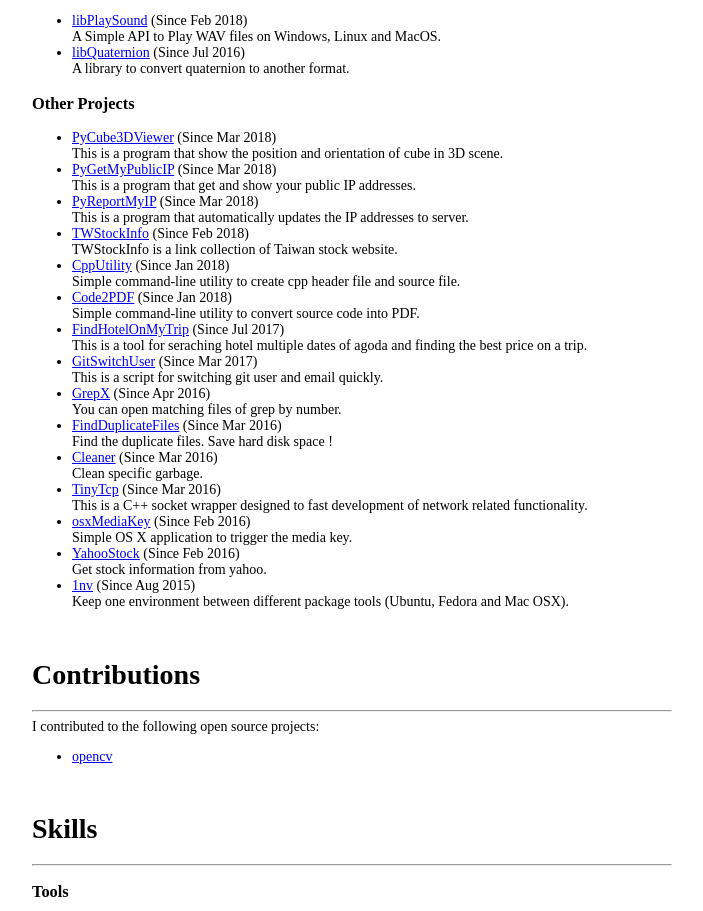
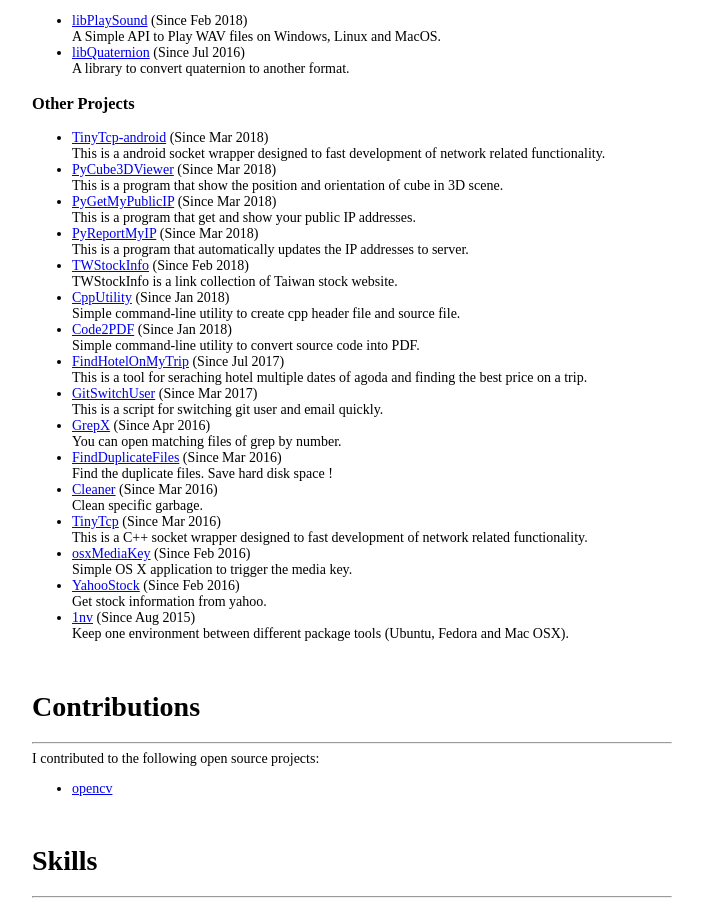
Before and after one commit to shengyu7697/cv, a plain HTML site: page index.html in a window 1280 px wide. Shown: the part 1623-2534 px from the top of the page, without its empty margins (288-991 px from the left). Drawn offline with Linux system fonts and the light colour scheme.

Commit message:
Update index.html

```diff
--- a/index.html
+++ b/index.html
@@ -1,7 +1,7 @@
 <!-- @author: ShengYu Peng -->
 <!-- @email: shengyu7697@gmail.com -->
 <!-- @date: 2017-04-08 -->
-<!-- @update: 2018-03-19 -->
+<!-- @update: 2018-03-20 -->
 <!DOCTYPE html>
 <html>
 <head>
@@ -106,6 +106,7 @@
         </ul>
         <h3>Other Projects</h3>
         <ul>
+            <li><a href="https://github.com/shengyu7697/TinyTcp-android" target="_blank">TinyTcp-android</a> (Since Mar 2018) </br>This is a android socket wrapper designed to fast development of network related functionality.</li>
             <li><a href="https://github.com/shengyu7697/PyCube3DViewer" target="_blank">PyCube3DViewer</a> (Since Mar 2018) </br>This is a program that show the position and orientation of cube in 3D scene.</li>
             <li><a href="https://github.com/shengyu7697/PyGetMyPublicIP" target="_blank">PyGetMyPublicIP</a> (Since Mar 2018) </br>This is a program that get and show your public IP addresses.</li>
             <li><a href="https://github.com/shengyu7697/PyReportMyIP" target="_blank">PyReportMyIP</a> (Since Mar 2018) </br>This is a program that automatically updates the IP addresses to server.</li>
@@ -117,7 +118,7 @@
             <li><a href="https://github.com/shengyu7697/GrepX" target="_blank">GrepX</a> (Since Apr 2016) </br>You can open matching files of grep by number.</li>
             <li><a href="https://github.com/shengyu7697/FindDuplicateFiles" target="_blank">FindDuplicateFiles</a> (Since Mar 2016) </br>Find the duplicate files. Save hard disk space !</li>
             <li><a href="https://github.com/shengyu7697/Cleaner" target="_blank">Cleaner</a> (Since Mar 2016) </br>Clean specific garbage.</li>
-            <li><a href="https://github.com/shengyu7697/TinyTcp" target="_blank">TinyTcp</a> (Since Mar 2016) </br>This is a C++ socket wrapper designed to fast development of network related functionality. </li>
+            <li><a href="https://github.com/shengyu7697/TinyTcp" target="_blank">TinyTcp</a> (Since Mar 2016) </br>This is a C++ socket wrapper designed to fast development of network related functionality.</li>
             <li><a href="https://github.com/shengyu7697/osxMediaKey" target="_blank">osxMediaKey</a> (Since Feb 2016) </br>Simple OS X application to trigger the media key.</li>
             <li><a href="https://github.com/shengyu7697/YahooStock" target="_blank">YahooStock</a> (Since Feb 2016) </br>Get stock information from yahoo.</li>
             <li><a href="https://github.com/shengyu7697/1nv" target="_blank">1nv</a> (Since Aug 2015) </br>Keep one environment between different package tools (Ubuntu, Fedora and Mac OSX).</li>
```
